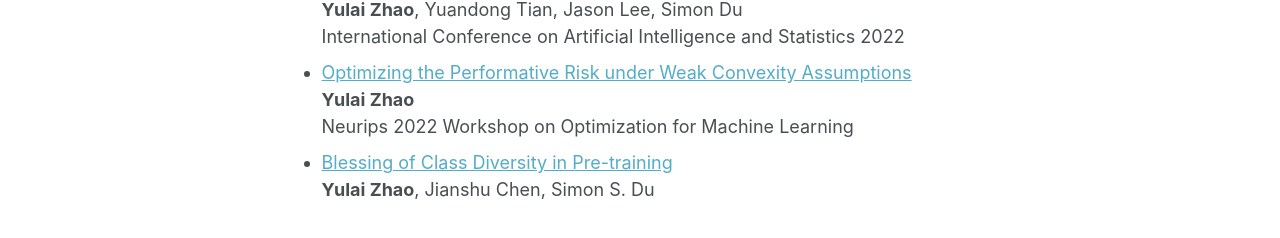
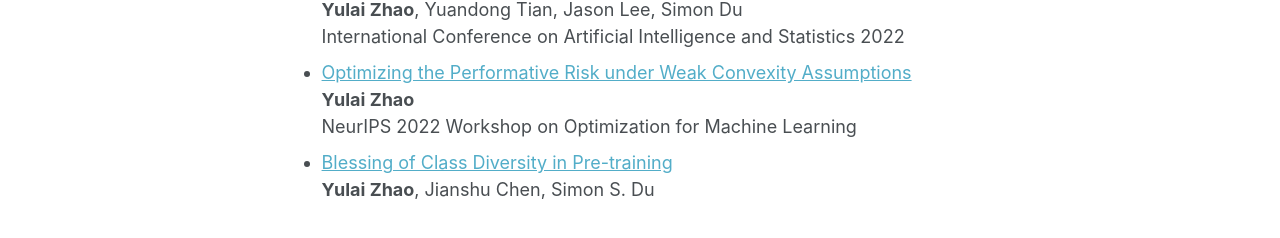
Before and after one commit to zhaoyl18/zhaoyl18.github.io, a Jekyll site: the page built from _pages/about.md, in a window 1280 px wide. Shown: the part 510-748 px from the top of the page. Built offline with Jekyll 4.4.1, drawn with Linux system fonts in a browser that asks for light colours.

```diff
--- a/_pages/about.md
+++ b/_pages/about.md
@@ -23,6 +23,6 @@ Publications
 International Conference on Artificial Intelligence and Statistics 2022
 * [Optimizing the Performative Risk under Weak Convexity Assumptions](https://arxiv.org/abs/2209.00771)
 **Yulai Zhao**
-Neurips 2022 Workshop on Optimization for Machine Learning
+NeurIPS 2022 Workshop on Optimization for Machine Learning
 * [Blessing of Class Diversity in Pre-training](https://arxiv.org/abs/2209.03447)
 **Yulai Zhao**, Jianshu Chen, Simon S. Du
```
